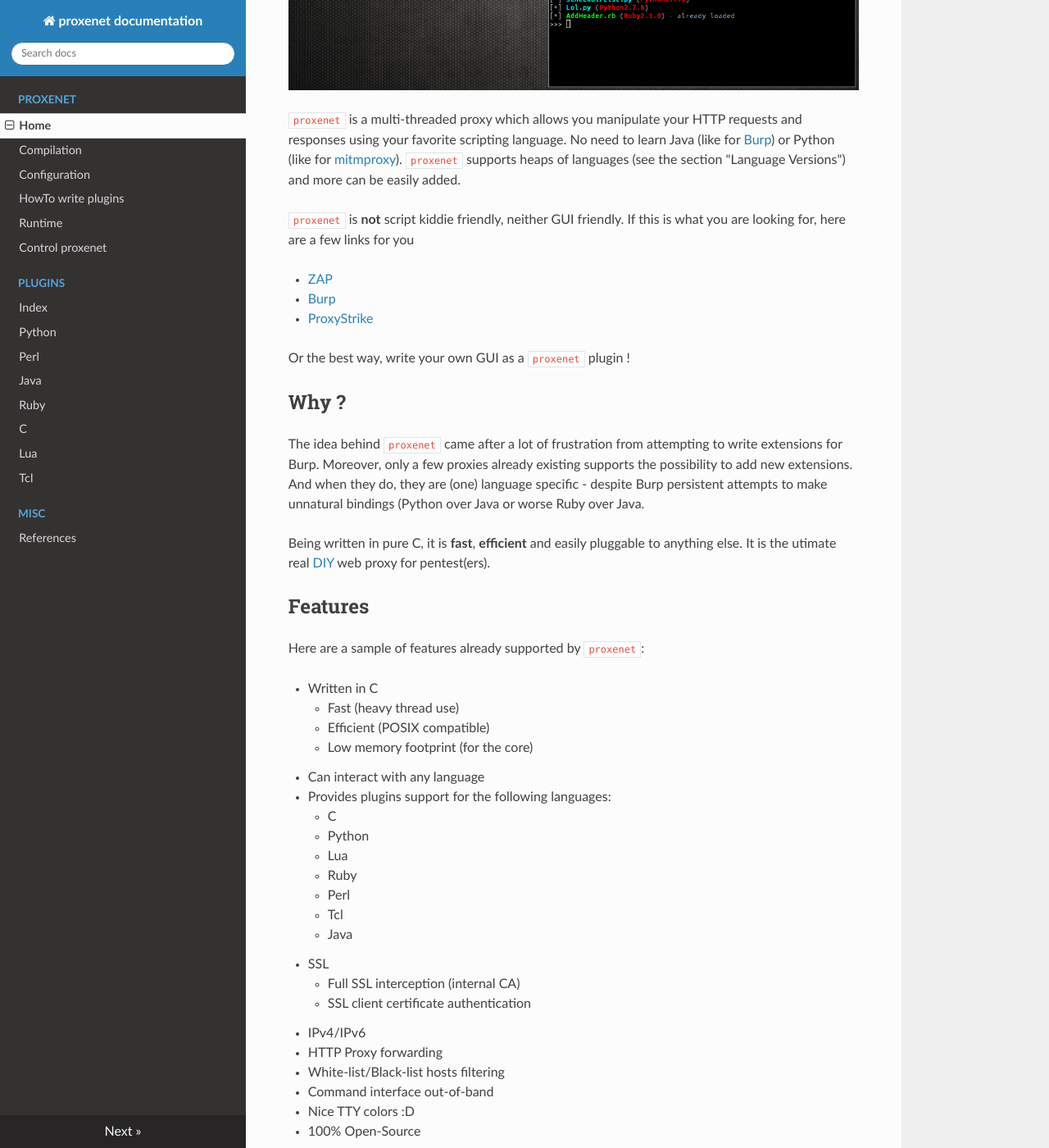
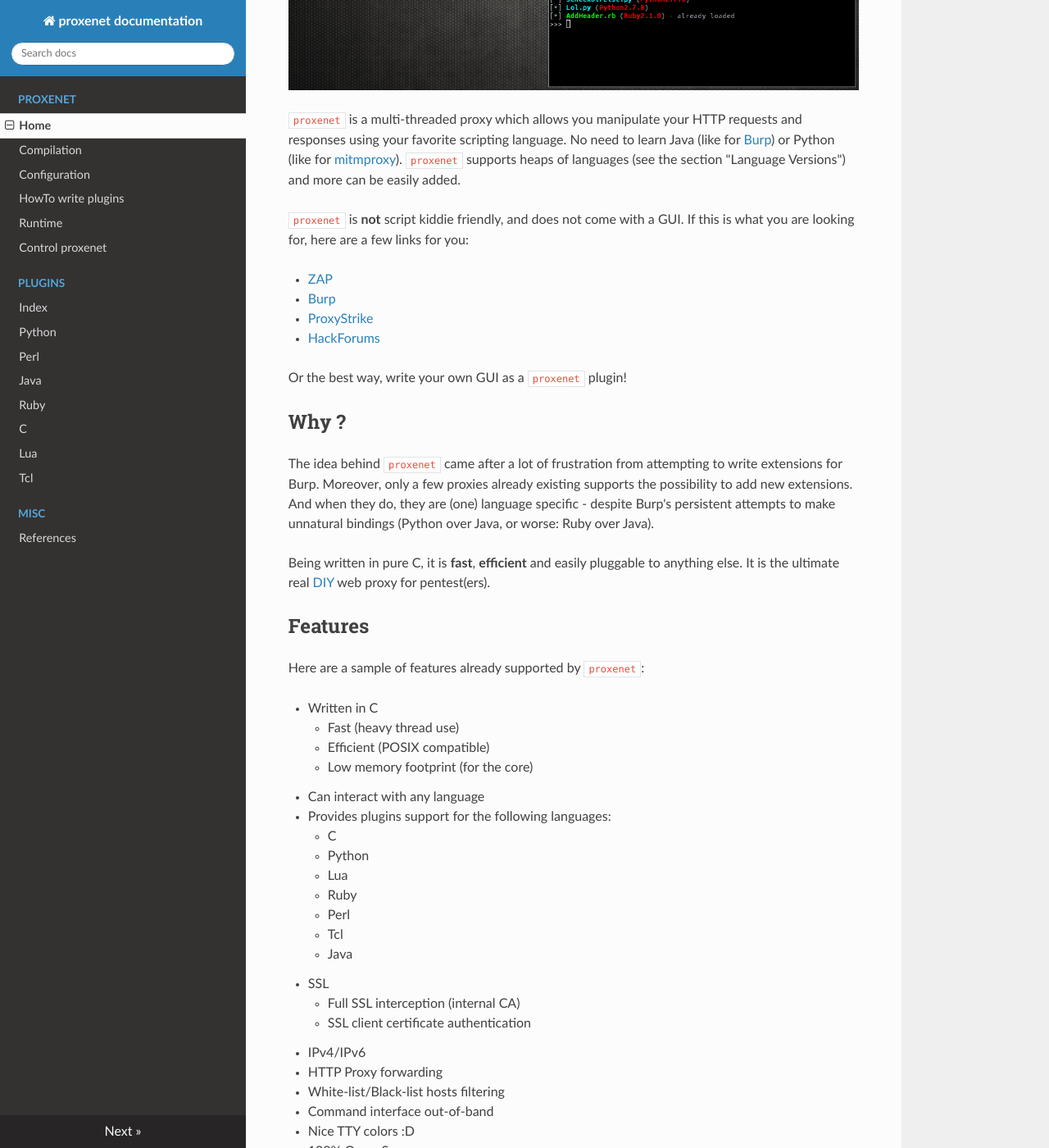
Before and after one commit to hugsy/proxenet, an MkDocs documentation site: the page built from docs/index.md, in a window 1280 px wide and 1400 px high, scrolled down 792 px. Shown: the whole window at 82% size. Built offline with MkDocs 1.6.1, drawn with Linux system fonts in a browser that asks for light colours; nearby versions of some CDN libraries; old or Windows-style settings are respelled for this version of MkDocs; some of the changed text lies outside the part shown.

Commit message:
Wordsmithing.

```diff
--- a/docs/index.md
+++ b/docs/index.md
@@ -25,25 +25,26 @@
 supports heaps of languages (see the section "Language Versions") and more can
 be easily added.
 
-`proxenet` is **not** script kiddie friendly, neither GUI friendly. If this is
-what you are looking for, here are a few links for you
+`proxenet` is **not** script kiddie friendly, and does not come with a GUI. If
+this is what you are looking for, here are a few links for you:
 
 - [ZAP](http://owasp.org/index.php/OWASP_Zed_Attack_Proxy_Project)
 - [Burp](http://portswigger.net/burp)
 - [ProxyStrike](http://www.edge-security.com/proxystrike.php)
+- [HackForums](http://hackforums.net)
 
-Or the best way, write your own GUI as a `proxenet` plugin !
+Or the best way, write your own GUI as a `proxenet` plugin!
 
 
 ## Why ?
 The idea behind `proxenet` came after a lot of frustration from attempting to write
 extensions for Burp. Moreover, only a few proxies already existing supports the
 possibility to add new extensions. And when they do, they are (one) language
-specific - despite Burp persistent attempts to make unnatural bindings (Python
-over Java or worse Ruby over Java.
+specific - despite Burp's persistent attempts to make unnatural bindings (Python
+over Java, or worse: Ruby over Java).
 
 Being written in pure C, it is **fast**, **efficient** and easily
-pluggable to anything else. It is the utimate real
+pluggable to anything else. It is the ultimate real
 [DIY](https://en.wikipedia.org/wiki/Do_it_yourself) web proxy for
 pentest(ers).
 
@@ -109,7 +111,7 @@
 - Java 1.6+
 
 
-## Still not convinced ?
+## Still not convinced?
 
 Just to keep the troll alive, have a quick look at the comparison how to create
 a very simple plugin using `Burp` API and the very same plugin using `proxenet`,
```
Also changed, not shown: other parts of docs/index.md (+8 -7 lines).
